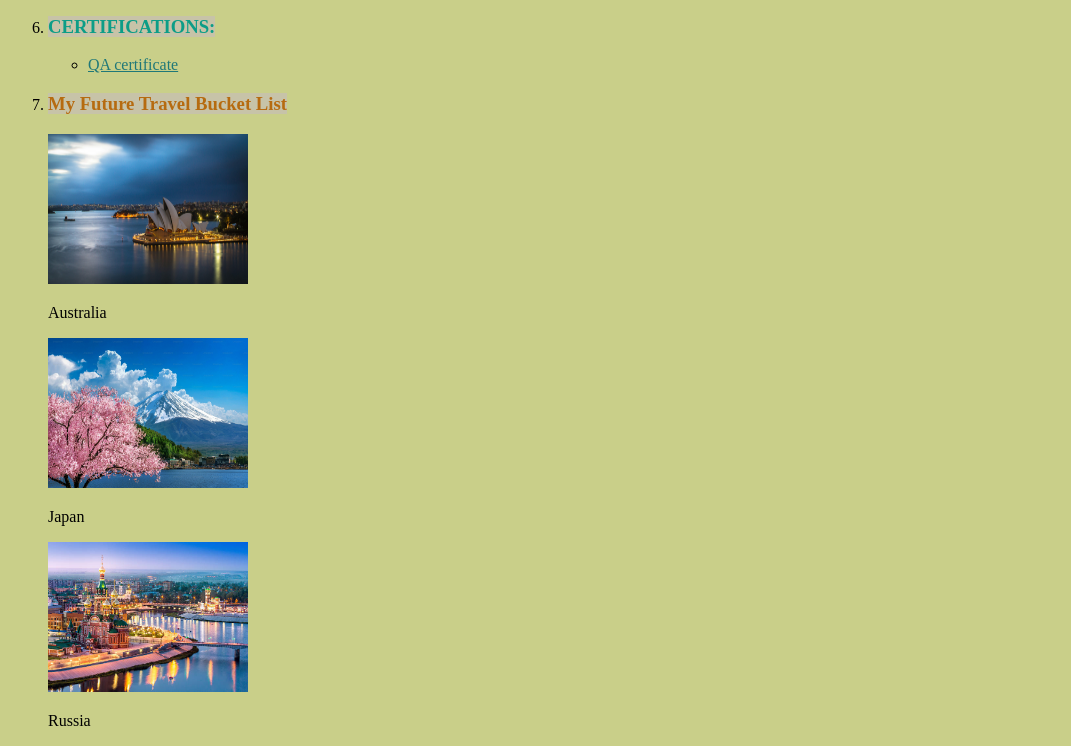
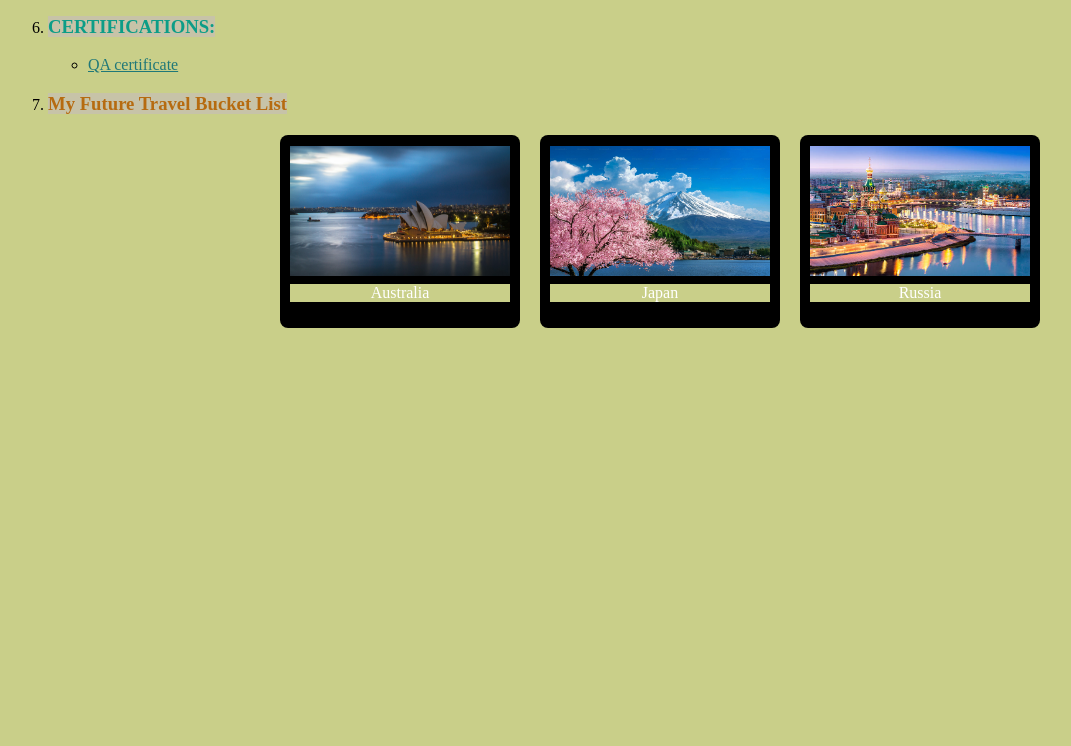
Before and after one commit to AmithWL22/Amithsresume2024, a plain HTML site: page index.html in a window 1280 px wide. Shown: the part 1335-2081 px from the top of the page, without its empty margins (0-1071 px from the left). After the commit the page ends 1679 px from the top, so only its background shows below. Drawn offline with Linux system fonts and the light colour scheme.

Commit message:
style.css

```diff
--- a/style.css
+++ b/style.css
@@ -69,26 +69,33 @@ a{
     background-color: rgb(199, 195, 168);
 }
 
-.horizontal {
-    display: flex;
+.places {
+  display: flex;
+  justify-content: center;
+  gap: 20px;
+  margin-top: 20px;
 }
 
-img {
-    width: 200px;
-    height: 150px;
+.place-card {
+  background-color: black;
+  padding: 10px;
+  text-align: center;
+  border-radius: 8px;
+  -webkit-border-radius: 8px;
+  -moz-border-radius: 8px;
+  -ms-border-radius: 8px;
+  -o-border-radius: 8px;
 }
 
-.image1 {
-    width: 350px;
-    height: 100px;
+.place-card img {
+  width: 220px;
+  height: 130px;
+  display: block;
+  margin-top: 1px;
 }
 
-.image2 {
-    width: 350px;
-    height: 100px;
+.caption {
+  color: white;
+  margin-top: 8px;
+  font-size: 16px;
 }
-
-.image3 {
-    width: 350px;
-    height: 100px;
-}
```
